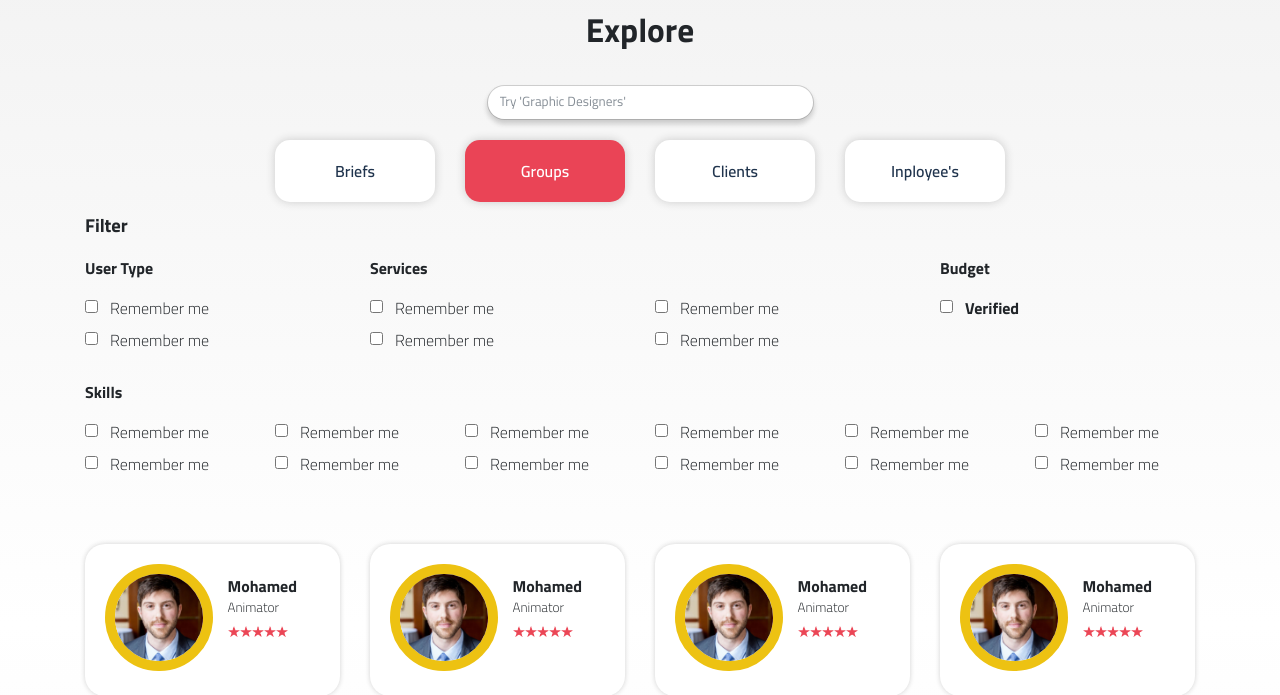
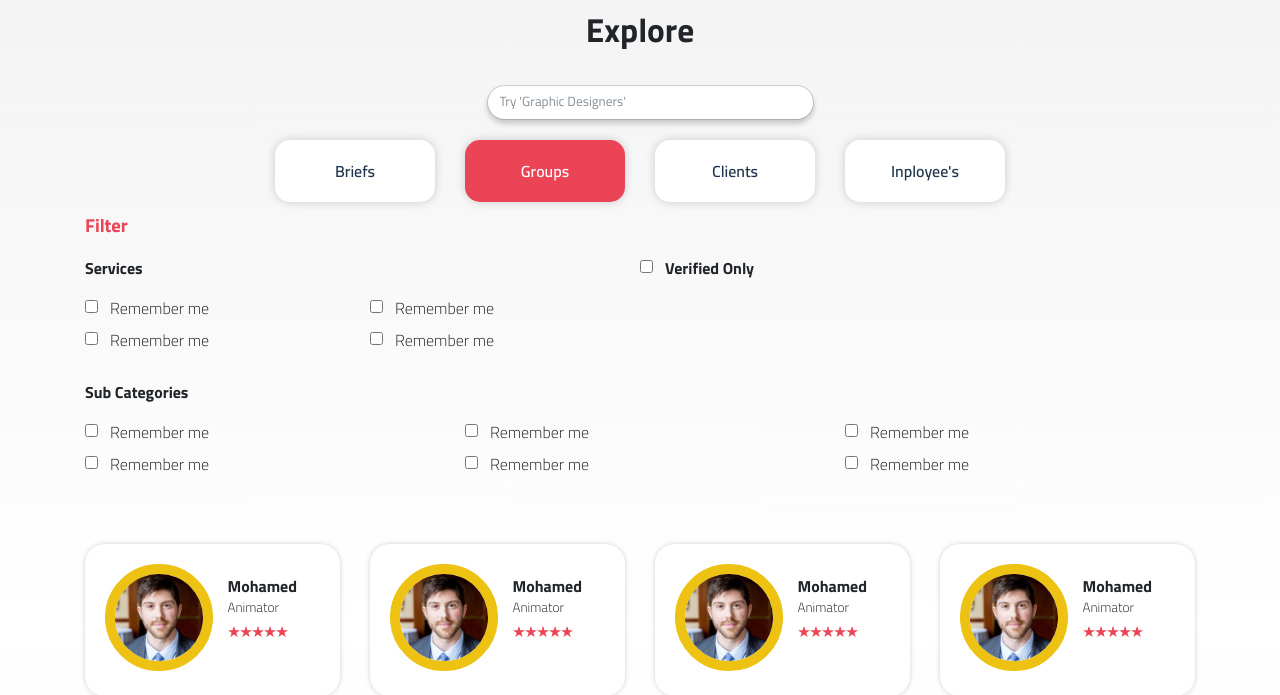
Before and after one commit to MohebMak/inploy, a PHP site: page /explore.php in a window 1280 px wide, after a click on "Filter". Shown: the part 140-835 px from the top of the page. Run offline with PHP 8.4, Linux system fonts and the light colour scheme; some libraries are stand-ins or nearby versions.

Commit message:
verified in explore page

```diff
--- a/explore.php
+++ b/explore.php
@@ -89,22 +89,27 @@
           document.getElementById('freelancers').style.display = "none";
           document.getElementById('clients').style.display = "none";
           document.getElementById('briefs').style.display = "";
+          document.getElementById('budget').style.display = "block";
+
 
         }else if(id == 'groups_btn'){
           document.getElementById('freelancers').style.display = "none";
           document.getElementById('clients').style.display = "none";
           document.getElementById('briefs').style.display = "none";
+          document.getElementById('budget').style.display = "none";
 
         }else if(id == 'clients_btn'){
           document.getElementById('freelancers').style.display = "none";
           document.getElementById('briefs').style.display = "none";
           document.getElementById('clients').style.display = ""
+          document.getElementById('budget').style.display = "none";
 
         }else if(id == "freelancers_btn"){
 
           document.getElementById('freelancers').style.display = "";
           document.getElementById('briefs').style.display = "none";
           document.getElementById('clients').style.display = "none"
+          document.getElementById('budget').style.display = "none";
 
 
         }
@@ -124,28 +129,11 @@
 
       <div class="col-lg-12">
         <div  class="filter_btn">
-          <p onclick="open_filter()" style="font-family: font5;font-size: 14pt">Filter</p>
+          <p onclick="open_filter()" style="font-family: font5;font-size: 14pt;    color: #ea4456;">Filter</p>
         </div>
         <div id="filter" style="display: none">
           <div class="row">
-            <div class="col-lg-3">
-              <p style="font-family: font5">User Type</p>
-              <div class="form-check">
-                <label class="form-check-label">
-                  <input type="checkbox" class="form-check-input"><span style="margin-left: 5px">Remember me</span>
-                </label>
-              </div>
-              <div class="form-check">
-                <label class="form-check-label">
-                  <input type="checkbox" class="form-check-input"><span style="margin-left: 5px">Remember me</span>
-                </label>
-              </div>
 
-
-
-
-
-            </div>
             <div class="col-lg-6">
               <p style="font-family: font5">Services</p>
               <div class="row">
@@ -179,26 +167,26 @@
 
 
             </div>
-            <div class="col-lg-3">
+            <div class="col-lg-3 " id="budget">
 
               <p style="font-family: font5">Budget</p>
 
 
-              <div class="form-check">
-                <label class="form-check-label">
-                  <input type="checkbox" class="form-check-input"><span style="margin-left: 5px;font-family: font5">Verified</span>
-                </label>
-              </div>
+
 
 
             </div>
-
+            <div class="form-check">
+              <label class="form-check-label">
+                <input type="checkbox" class="form-check-input"><span style="margin-left: 5px;font-family: font5">Verified Only</span>
+              </label>
+            </div>
           </div>
           <div class="row" style="margin-top: 20px">
             <div class="col-lg-12">
-              <p style="font-family: font5">Skills</p>
+              <p style="font-family: font5">Sub Categories</p>
             </div>
-            <div class="col-lg-2">
+            <div class="col-lg-4">
 
               <div class="form-check">
                 <label class="form-check-label">
@@ -215,7 +203,7 @@
 
 
             </div>
-            <div class="col-lg-2">
+            <div class="col-lg-4">
 
               <div class="form-check">
                 <label class="form-check-label">
@@ -231,7 +219,7 @@
 
 
             </div>
-            <div class="col-lg-2">
+            <div class="col-lg-4">
 
               <div class="form-check">
                 <label class="form-check-label">
@@ -249,61 +237,7 @@
 
 
             </div>
-            <div class="col-lg-2">
-
-              <div class="form-check">
-                <label class="form-check-label">
-                  <input type="checkbox" class="form-check-input"><span style="margin-left: 5px">Remember me</span>
-                </label>
-              </div>
-              <div class="form-check">
-                <label class="form-check-label">
-                  <input type="checkbox" class="form-check-input"><span style="margin-left: 5px">Remember me</span>
-                </label>
-              </div>
-
-
-
-
-
             </div>
-            <div class="col-lg-2">
-
-              <div class="form-check">
-                <label class="form-check-label">
-                  <input type="checkbox" class="form-check-input"><span style="margin-left: 5px">Remember me</span>
-                </label>
-              </div>
-              <div class="form-check">
-                <label class="form-check-label">
-                  <input type="checkbox" class="form-check-input"><span style="margin-left: 5px">Remember me</span>
-                </label>
-              </div>
-
-
-
-
-
-            </div>
-            <div class="col-lg-2">
-
-              <div class="form-check">
-                <label class="form-check-label">
-                  <input type="checkbox" class="form-check-input"><span style="margin-left: 5px">Remember me</span>
-                </label>
-              </div>
-              <div class="form-check">
-                <label class="form-check-label">
-                  <input type="checkbox" class="form-check-input"><span style="margin-left: 5px">Remember me</span>
-                </label>
-              </div>
-
-
-
-
-
-            </div>
-          </div>
 
 
 
--- a/inploy.css
+++ b/inploy.css
@@ -36,6 +36,10 @@ body{
 margin-top: 30px;
 margin-left: 20px;
 display: none;
+}
+#budget
+{
+  display: none;
 }
 .number{
     float: left;
```
